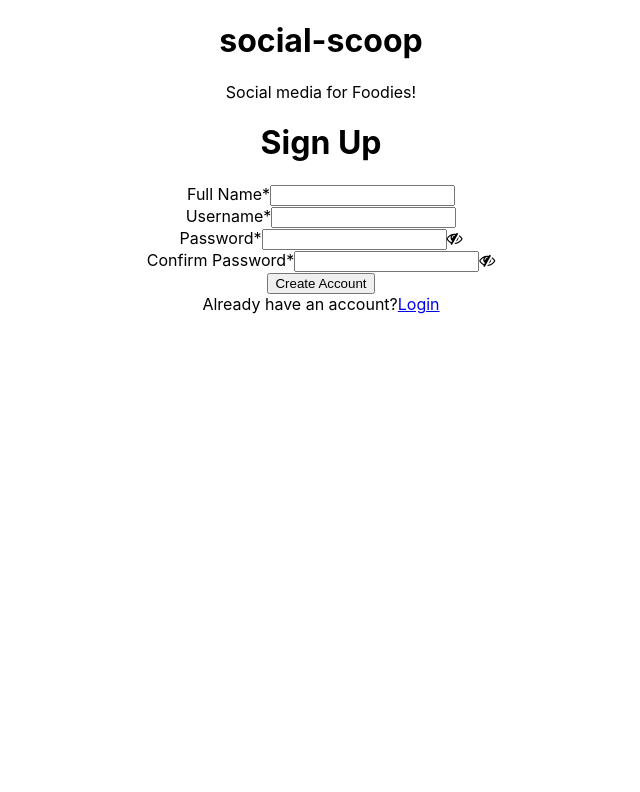
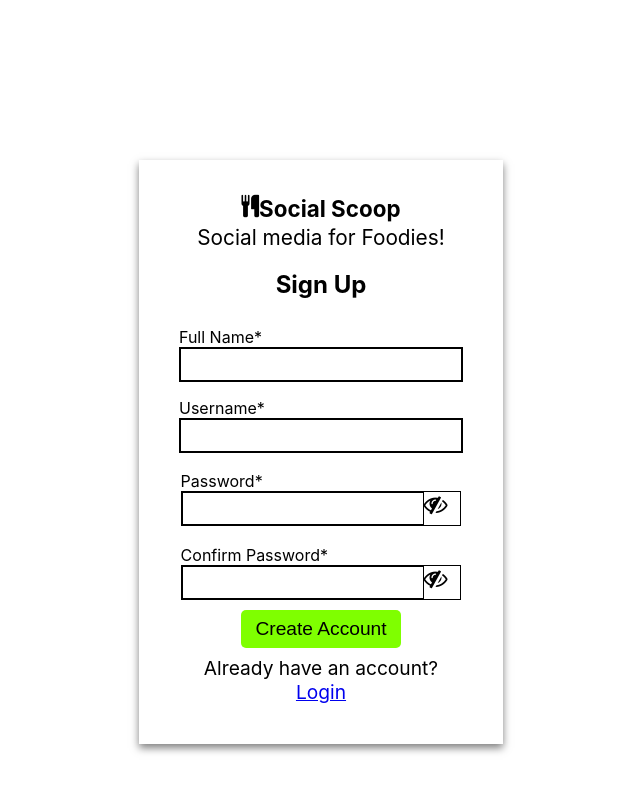
Before and after one commit to GMuskan/social-scoop, a React (Create React App) app in the folder social-scoop/: page /signup in a window 1280 px wide. Shown: the top 792 px of the page, without its empty margins (319-959 px from the left). Built offline with nearby package versions, Linux system fonts and the light colour scheme; no server answers; what miragejs would draw is missing.

Commit message:
feat: added css on Signup page

```diff
--- a/social-scoop/src/features/auth/components/Login/Login.css
+++ b/social-scoop/src/features/auth/components/Login/Login.css
@@ -14,7 +14,7 @@
     flex-direction:column;
 }
 
-.app-name-section{
+ .login-form .app-name-section{
     padding: 0.2rem;
     font-weight: bold;
     font-size: 1.4rem;
@@ -22,7 +22,7 @@
     justify-content: center;
 }
 
-.about-app-section{
+ .login-form .about-app-section{
     font-size: 1.3rem;
 }
 
--- a/social-scoop/src/features/auth/components/Login/Login.jsx
+++ b/social-scoop/src/features/auth/components/Login/Login.jsx
@@ -28,7 +28,7 @@ export const Login = () => {
             </Helmet>
             <div className="login-form">
                 <div className="app-name-section">
-                    <i class="fa fa-cutlery" aria-hidden="true"></i>
+                    <i className="fa fa-cutlery" aria-hidden="true"></i>
                     <article>Social Scoop</article>
                 </div>
                 <div className="about-app-section">
--- a/social-scoop/src/features/auth/components/SignUp/SignUp.css
+++ b/social-scoop/src/features/auth/components/SignUp/SignUp.css
@@ -0,0 +1,116 @@
+.signup-container {
+    display: flex;
+    justify-content: center;
+    position: relative;
+    top: 10rem;
+    margin: auto;
+    padding: 2rem;
+    box-shadow: 0 4px 8px 0 rgba(0, 0, 0, 0.5);
+    max-width: 300px;
+}
+
+.signup-form {
+    display: flex;
+    flex-direction: column;
+}
+
+.signup-form .app-name-section {
+    padding: 0.2rem;
+    font-weight: bold;
+    font-size: 1.4rem;
+    display: flex;
+    justify-content: center;
+}
+
+.signup-form .about-app-section {
+    font-size: 1.3rem;
+}
+
+.signup-credentials form {
+    display: flex;
+    flex-direction: column;
+}
+
+.signup-fullName {
+    display: flex;
+    flex-direction: column;
+    text-align: left;
+    margin: 0.5rem;
+}
+
+.signup-fullName input {
+    padding: 0.5rem;
+    border: 2px solid black;
+}
+
+.signup-username {
+    display: flex;
+    flex-direction: column;
+    text-align: left;
+    margin: 0.5rem;
+}
+
+.signup-username input {
+    padding: 0.5rem;
+    border: 2px solid black;
+}
+
+.signup-password {
+    display: flex;
+    flex-direction: column;
+    text-align: left;
+    margin: 0.6rem;
+}
+
+.signup-password input {
+    width: 14rem;
+    padding: 0.5rem;
+    border: 1px solid black;
+}
+
+.signup-password-span {
+    border: 1px ridge black;
+}
+
+.signup-password i {
+    font-size: 1.5rem;
+
+}
+
+.signup-confirmPassword {
+    display: flex;
+    flex-direction: column;
+    text-align: left;
+    margin: 0.6rem;
+}
+
+.signup-confirmPassword input {
+    width: 14rem;
+    padding: 0.5rem;
+    border: 1px solid black;
+}
+
+.signup-confirmPassword-span {
+    border: 1px ridge black;
+}
+
+.signup-confirmPassword i {
+    font-size: 1.5rem;
+}
+
+.pwd-not-matching{
+    color: red;
+}
+
+.signup-btn {
+    padding: 0.5rem;
+    border-radius: 5px;
+    width: 10rem;
+    background-color: chartreuse;
+    font-size: 1.2rem;
+    border: none
+}
+.login-section {
+    margin: 0.5rem;
+    font-size: 1.2rem;
+}
--- a/social-scoop/src/features/auth/components/SignUp/SignUp.jsx
+++ b/social-scoop/src/features/auth/components/SignUp/SignUp.jsx
@@ -3,7 +3,7 @@ import { Link } from "react-router-dom"
 import { SignUpClickHandler } from "../../../../services/authService"
 import { authContext } from "../../../../Context/AuthContext";
 import { Helmet } from "react-helmet";
-
+import "./SignUp.css"
 
 export const SignUp = () => {
 
@@ -35,22 +35,23 @@ export const SignUp = () => {
                 </title>
             </Helmet>
             <div className="signup-form">
-                <div>
-                    <h1>social-scoop</h1>
+                <div className="app-name-section">
+                    <i className="fa fa-cutlery" aria-hidden="true"></i>
+                    <article>Social Scoop</article>
                 </div>
-                <div>
+                <div className="about-app-section">
                     <span>Social media for Foodies!</span>
                 </div>
-                <div>
-                    <h1>Sign Up</h1>
+                <div className="signup">
+                    <h2>Sign Up</h2>
                 </div>
-                <div>
+                <div className="signup-credentials">
                     <form autoComplete="off"
                         onSubmit={(e) => {
                             e.preventDefault();
                             SignUpClickHandler(signUp, navigate, authDispatch)
                         }}>
-                        <div>
+                        <div className="signup-fullName">
                             <label htmlFor="fullName">Full Name<span>*</span></label>
                             <input
                                 type="text"
@@ -59,9 +60,8 @@ export const SignUp = () => {
                                 value={signUp?.input?.fullName || ""}
                                 onChange={signUpInputHandler}
                             />
-
                         </div>
-                        <div>
+                        <div className="signup-username">
                             <label htmlFor="username">Username<span>*</span></label>
                             <input
                                 type="text"
@@ -71,8 +71,9 @@ export const SignUp = () => {
                                 onChange={signUpInputHandler}
                             />
                         </div>
-                        <div>
+                        <div className="signup-password">
                             <label htmlFor="password">Password<span>*</span></label>
+                            <span className="signup-password-span">
                                 <input
                                     type={signUp?.hide?.password ? "password" : "text"}
                                     name="password"
@@ -84,10 +85,12 @@ export const SignUp = () => {
                                     ...signUp,
                                     hide: { ...signUp?.hide, password: !signUp.hide?.password }
                                 })}></i>
+                            </span>
                         </div>
-                        <div>
-                            <div>
+                        <div className="confirm-password">
+                            <div className="signup-confirmPassword">
                                 <label htmlFor="confirm-password">Confirm Password<span>*</span></label>
+                                <span className="signup-confirmPassword-span">
                                     <input
                                         type={signUp?.hide?.confirmPassword ? "password" : "text"}
                                         name="confirmPassword"
@@ -99,16 +102,18 @@ export const SignUp = () => {
                                         ...signUp,
                                         hide: { ...signUp?.hide, confirmPassword: !signUp.hide?.confirmPassword }
                                     })}></i>
+                                </span>
                             </div>
                             {!signUp?.passwordMatch ? (
-                                <div>Password do not Match</div>
+                                <div className="pwd-not-matching">Password do not Match</div>
                             ) : null}
                         </div>
-                        <button type="submit" disabled={!signUp?.passwordMatch}>Create Account</button>
-
+                        <div>
+                            <button className="signup-btn" type="submit" disabled={!signUp?.passwordMatch}>Create Account</button>
+                        </div>
                     </form>
                 </div>
-                <div>
+                <div className="login-section">
                     <span>Already have an account?</span>
                     <Link to="/">
                         Login
```
Lines whose indentation alone changed are shown as unchanged.
